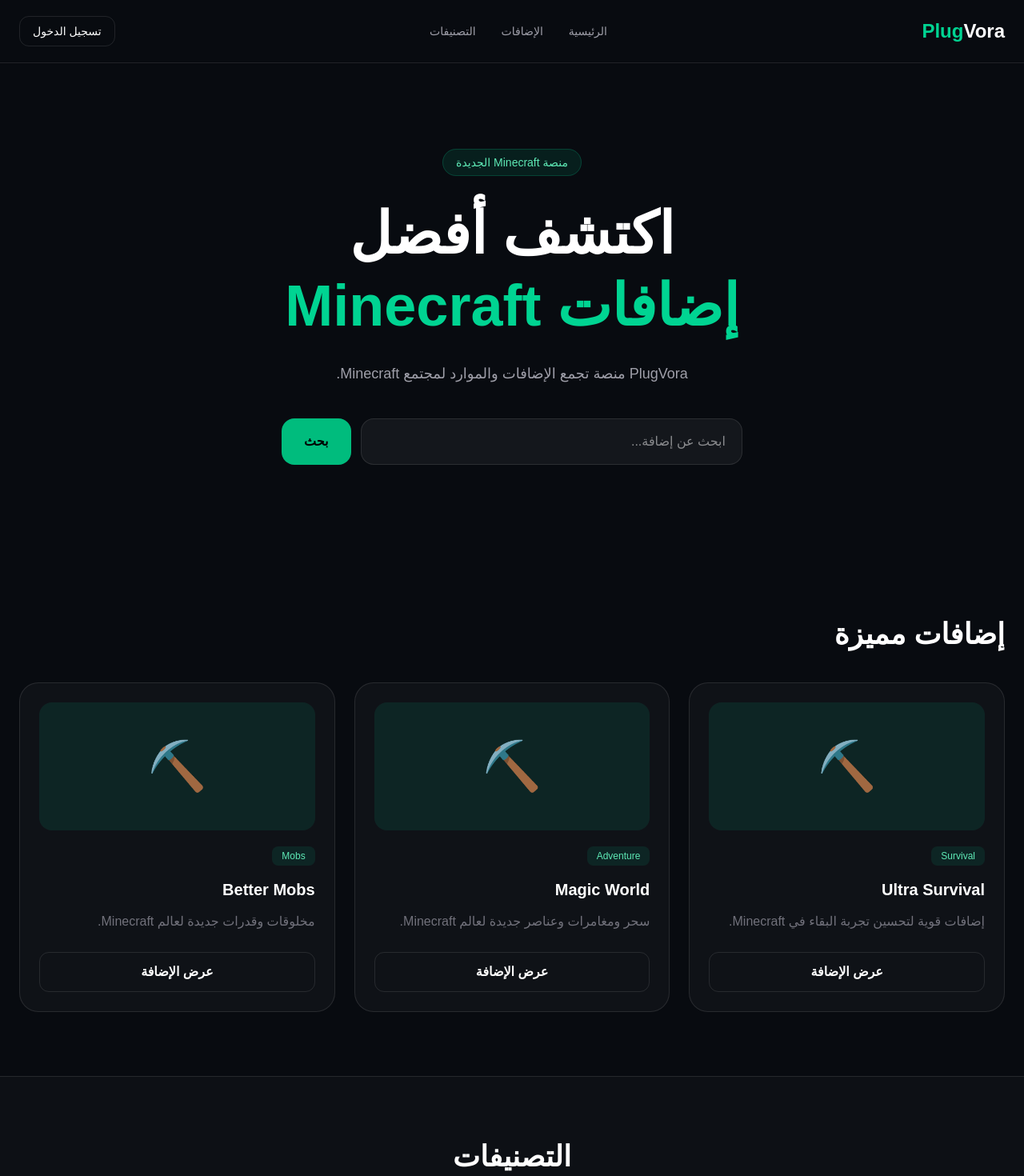
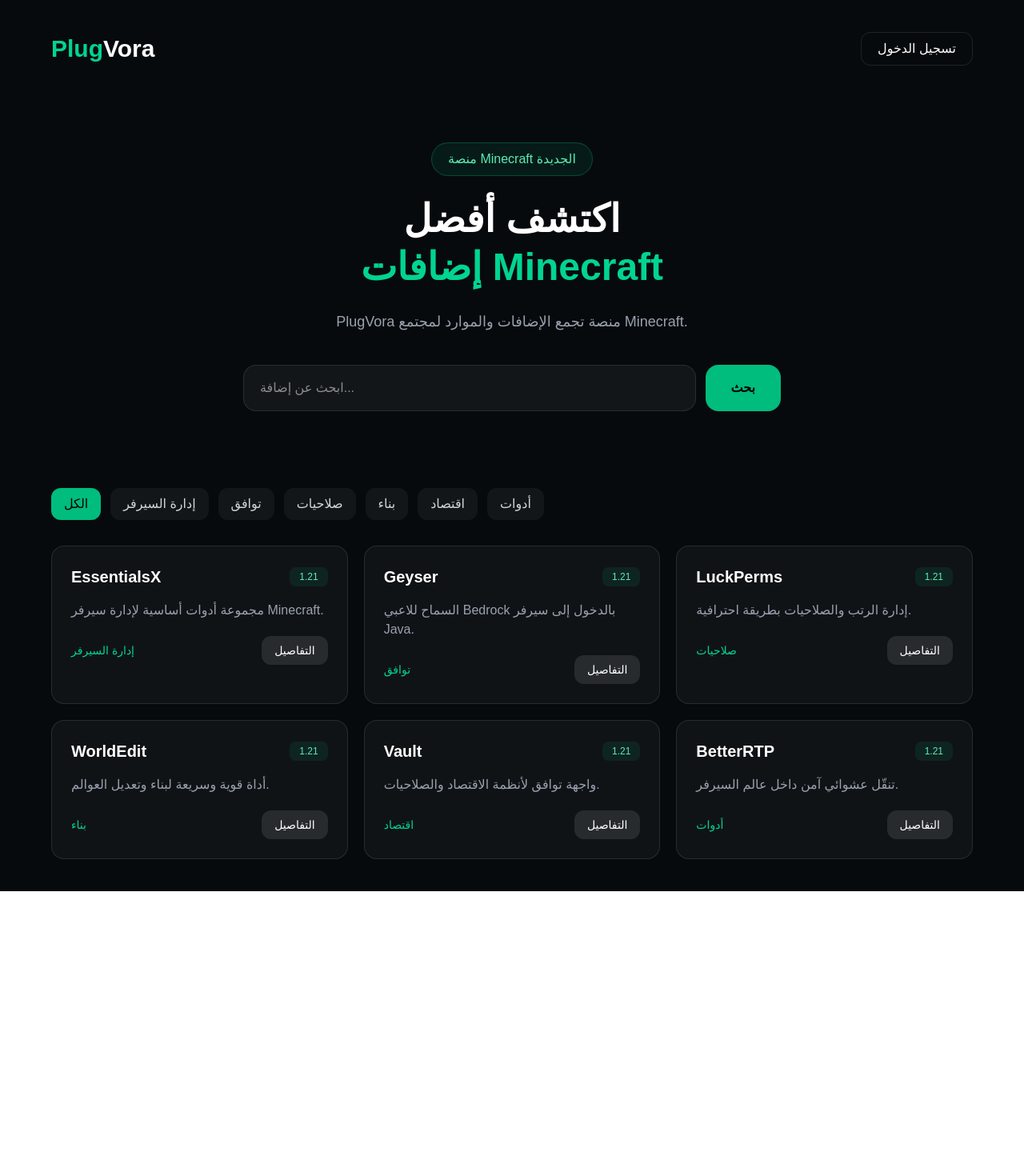
Before and after one commit to hslprrt-commits/PlugVora127, a Next.js app: page / in a window 1280 px wide. Shown: the top 1470 px of the page at 80% size. After the commit the page ends 1114 px from the top, so only its background shows below. Built offline with nearby package versions, Linux system fonts and the light colour scheme.

Commit message:
Update page.tsx

```diff
--- a/app/page.tsx
+++ b/app/page.tsx
@@ -1,146 +1,166 @@
+"use client";
+
+import { useState } from "react";
+
 const addons = [
   {
-    title: "Ultra Survival",
-    description: "إضافات قوية لتحسين تجربة البقاء في Minecraft.",
-    category: "Survival",
+    title: "EssentialsX",
+    category: "إدارة السيرفر",
+    description: "مجموعة أدوات أساسية لإدارة سيرفر Minecraft.",
+    version: "1.21",
   },
   {
-    title: "Magic World",
-    description: "سحر ومغامرات وعناصر جديدة لعالم Minecraft.",
-    category: "Adventure",
+    title: "Geyser",
+    category: "توافق",
+    description: "السماح للاعبي Bedrock بالدخول إلى سيرفر Java.",
+    version: "1.21",
   },
   {
-    title: "Better Mobs",
-    description: "مخلوقات وقدرات جديدة لعالم Minecraft.",
-    category: "Mobs",
+    title: "LuckPerms",
+    category: "صلاحيات",
+    description: "إدارة الرتب والصلاحيات بطريقة احترافية.",
+    version: "1.21",
+  },
+  {
+    title: "WorldEdit",
+    category: "بناء",
+    description: "أداة قوية وسريعة لبناء وتعديل العوالم.",
+    version: "1.21",
+  },
+  {
+    title: "Vault",
+    category: "اقتصاد",
+    description: "واجهة توافق لأنظمة الاقتصاد والصلاحيات.",
+    version: "1.21",
+  },
+  {
+    title: "BetterRTP",
+    category: "أدوات",
+    description: "تنقّل عشوائي آمن داخل عالم السيرفر.",
+    version: "1.21",
   },
 ];
 
 export default function Home() {
+  const [search, setSearch] = useState("");
+  const [category, setCategory] = useState("الكل");
+
+  const filteredAddons = addons.filter((addon) => {
+    const matchesSearch =
+      addon.title.toLowerCase().includes(search.toLowerCase()) ||
+      addon.description.toLowerCase().includes(search.toLowerCase());
+
+    const matchesCategory =
+      category === "الكل" || addon.category === category;
+
+    return matchesSearch && matchesCategory;
+  });
+
   return (
-    <main
-      dir="rtl"
-      className="min-h-screen bg-[#080b10] text-white"
-    >
-      <nav className="border-b border-white/10 bg-[#080b10]">
-        <div className="mx-auto flex max-w-7xl items-center justify-between px-6 py-5">
-          <div className="text-2xl font-black">
+    <main className="min-h-screen bg-[#070a0d] text-white px-5 py-10">
+      <header className="mx-auto max-w-6xl">
+        <div className="flex items-center justify-between">
+          <h1 className="text-3xl font-bold">
             <span className="text-emerald-400">Plug</span>Vora
-          </div>
+          </h1>
 
-          <div className="hidden gap-8 text-sm text-zinc-400 md:flex">
-            <a href="#" className="hover:text-emerald-400">
-              الرئيسية
-            </a>
-            <a href="#addons" className="hover:text-emerald-400">
-              الإضافات
-            </a>
-            <a href="#categories" className="hover:text-emerald-400">
-              التصنيفات
-            </a>
-          </div>
-
-          <button className="rounded-xl border border-white/10 px-4 py-2 text-sm">
+          <button className="rounded-xl border border-white/10 px-5 py-2">
             تسجيل الدخول
           </button>
         </div>
-      </nav>
 
-      <section className="px-6 py-28 text-center">
-        <div className="mx-auto max-w-4xl">
-          <span className="rounded-full border border-emerald-400/20 bg-emerald-400/10 px-4 py-2 text-sm text-emerald-300">
+        <section className="py-24 text-center">
+          <div className="mx-auto mb-6 w-fit rounded-full border border-emerald-500/30 bg-emerald-500/10 px-5 py-2 text-emerald-300">
             منصة Minecraft الجديدة
-          </span>
+          </div>
 
-          <h1 className="mt-8 text-5xl font-black leading-tight md:text-7xl">
+          <h2 className="text-5xl font-black leading-tight">
             اكتشف أفضل
-            <span className="block text-emerald-400">
-              إضافات Minecraft
-            </span>
-          </h1>
+            <br />
+            <span className="text-emerald-400">إضافات Minecraft</span>
+          </h2>
 
-          <p className="mx-auto mt-6 max-w-2xl text-lg leading-8 text-zinc-400">
+          <p className="mx-auto mt-6 max-w-2xl text-lg text-gray-400">
             PlugVora منصة تجمع الإضافات والموارد لمجتمع Minecraft.
           </p>
 
-          <div className="mx-auto mt-10 flex max-w-xl flex-col gap-3 sm:flex-row">
+          <div className="mx-auto mt-10 flex max-w-2xl gap-3">
             <input
+              value={search}
+              onChange={(e) => setSearch(e.target.value)}
               placeholder="ابحث عن إضافة..."
-              className="flex-1 rounded-2xl border border-white/10 bg-white/5 px-5 py-4 outline-none"
+              className="w-full rounded-2xl border border-white/10 bg-white/5 px-5 py-4 outline-none focus:border-emerald-400"
             />
 
-            <button className="rounded-2xl bg-emerald-500 px-7 py-4 font-black text-black">
+            <button className="rounded-2xl bg-emerald-500 px-8 font-bold text-black">
               بحث
             </button>
           </div>
-        </div>
         </section>
 
-      <section
-        id="addons"
-        className="mx-auto max-w-7xl px-6 py-20"
+        <section>
+          <div className="mb-8 flex flex-wrap gap-3">
+            {[
+              "الكل",
+              "إدارة السيرفر",
+              "توافق",
+              "صلاحيات",
+              "بناء",
+              "اقتصاد",
+              "أدوات",
+            ].map((item) => (
+              <button
+                key={item}
+                onClick={() => setCategory(item)}
+                className={`rounded-xl px-4 py-2 ${
+                  category === item
+                    ? "bg-emerald-500 text-black"
+                    : "bg-white/5 text-gray-300"
+                }`}
               >
-        <h2 className="mb-10 text-4xl font-black">
-          إضافات مميزة
-        </h2>
+                {item}
+              </button>
+            ))}
+          </div>
 
-        <div className="grid gap-6 md:grid-cols-3">
-          {addons.map((addon) => (
+          <div className="grid gap-5 sm:grid-cols-2 lg:grid-cols-3">
+            {filteredAddons.map((addon) => (
               <article
                 key={addon.title}
-              className="rounded-3xl border border-white/10 bg-white/[0.03] p-6 transition hover:-translate-y-1"
+                className="rounded-2xl border border-white/10 bg-white/[0.04] p-6 transition hover:border-emerald-400/50"
               >
-              <div className="flex h-40 items-center justify-center rounded-2xl bg-emerald-400/10 text-6xl">
-                ⛏️
+                <div className="mb-4 flex items-center justify-between">
+                  <h3 className="text-xl font-bold">{addon.title}</h3>
+
+                  <span className="rounded-lg bg-emerald-500/10 px-3 py-1 text-xs text-emerald-300">
+                    {addon.version}
+                  </span>
                 </div>
 
-              <span className="mt-5 inline-block rounded-lg bg-emerald-400/10 px-3 py-1 text-xs text-emerald-300">
+                <p className="mb-5 text-gray-400">
+                  {addon.description}
+                </p>
+
+                <div className="flex items-center justify-between">
+                  <span className="text-sm text-emerald-400">
                     {addon.category}
                   </span>
 
-              <h3 className="mt-4 text-xl font-black">
-                {addon.title}
-              </h3>
-
-              <p className="mt-3 leading-7 text-zinc-500">
-                {addon.description}
-              </p>
-
-              <button className="mt-6 w-full rounded-xl border border-white/10 py-3 font-bold hover:bg-emerald-500 hover:text-black">
-                عرض الإضافة
+                  <button className="rounded-xl bg-white/10 px-4 py-2 text-sm hover:bg-emerald-500 hover:text-black">
+                    التفاصيل
                   </button>
+                </div>
               </article>
             ))}
           </div>
+
+          {filteredAddons.length === 0 && (
+            <p className="py-16 text-center text-gray-500">
+              ماكو إضافات مطابقة للبحث.
+            </p>
+          )}
         </section>
-
-      <section
-        id="categories"
-        className="border-y border-white/10 bg-white/[0.02] px-6 py-20"
-      >
-        <div className="mx-auto max-w-7xl">
-          <h2 className="text-center text-4xl font-black">
-            التصنيفات
-          </h2>
-
-          <div className="mt-10 grid grid-cols-2 gap-4 md:grid-cols-4">
-            {["Survival", "Adventure", "Mobs", "Weapons"].map(
-              (category) => (
-                <button
-                  key={category}
-                  className="rounded-2xl border border-white/10 bg-[#0d1118] p-6 font-black"
-                >
-                  {category}
-                </button>
-              )
-            )}
-          </div>
-        </div>
-      </section>
-
-      <footer className="px-6 py-10 text-center text-sm text-zinc-600">
-        © 2026 PlugVora
-      </footer>
+      </header>
     </main>
   );
 }
```
Lines whose indentation alone changed are shown as unchanged.
